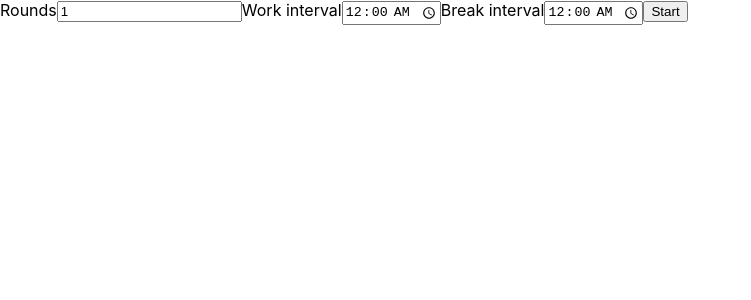
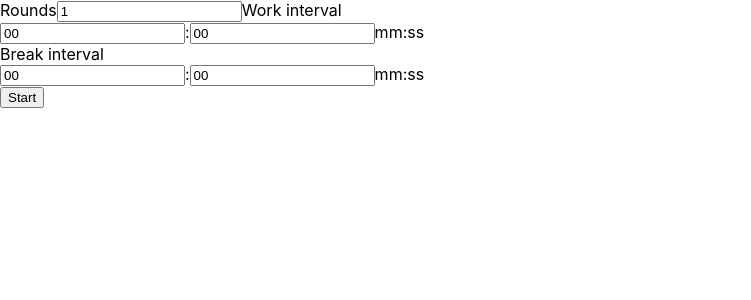
Before and after one commit to flextremedev/workout-interval-timer, a React (Create React App) app: page / in a window 1280 px wide. Shown: the top 300 px of the page, without its empty margins (0-751 px from the left). Built offline with nearby package versions, Linux system fonts and the light colour scheme; the HTML template or start-up script is replaced by a standard one.

Commit message:
Duration input component

```diff
--- a/src/App.js
+++ b/src/App.js
@@ -1,12 +1,7 @@
 import React from 'react';
-import {
-  format,
-  getSeconds,
-  subSeconds,
-  addSeconds,
-  addMinutes,
-} from 'date-fns';
+import { format, getSeconds, subSeconds, addSeconds } from 'date-fns';
 import { Button } from './components/Button/Button';
+import { DurationInput } from './components/DurationInput/DurationInput';
 
 const Status = {
   stopped: 'stopped',
@@ -30,16 +25,6 @@ function App() {
   timeLeftRef.current = timeLeft;
   const handleRoundsChange = e => {
     setRounds(e.target.value);
-  };
-  const handleWorkIntervalChange = e => {
-    const { value } = e.target;
-    const [minutes, seconds] = value.split(':');
-    setWorkInterval(addSeconds(addMinutes(new Date(0), minutes), seconds));
-  };
-  const handleBreakIntervalChange = e => {
-    const { value } = e.target;
-    const [minutes, seconds] = value.split(':');
-    setBreakInterval(addSeconds(addMinutes(new Date(0), minutes), seconds));
   };
   const start = React.useCallback(() => {
     if (status === Status.stopped) {
@@ -96,18 +81,16 @@ function App() {
         min={1}
       />
       <label>Work interval</label>
-      <input
-        data-testid={'work-interval-input'}
-        type="time"
-        value={format(workInterval, 'mm:ss')}
-        onChange={handleWorkIntervalChange}
+      <DurationInput
+        value={workInterval}
+        onChange={setWorkInterval}
+        dataTestId={'work-interval-input'}
       />
       <label>Break interval</label>
-      <input
-        data-testid={'break-interval-input'}
-        type="time"
-        value={format(breakInterval, 'mm:ss')}
-        onChange={handleBreakIntervalChange}
+      <DurationInput
+        value={breakInterval}
+        onChange={setBreakInterval}
+        dataTestId={'break-interval-input'}
       />
       <Button onClick={start} data-testid={'start-button'}>
         {status === Status.stopped ? 'Start' : 'x'}
--- /dev/null
+++ b/src/components/DurationInput/DurationInput.js
@@ -0,0 +1,55 @@
+import React from 'react';
+import PropTypes from 'prop-types';
+import { format, addSeconds, addMinutes } from 'date-fns';
+import { formatStringAsDoubleDigit } from './formatStringAsDoubleDigit';
+
+export function DurationInput({ dataTestId, value, onChange }) {
+  const handleMinutesChange = e => {
+    e.stopPropagation();
+    if (e.target.value) {
+      const { value } = e.target;
+      if (value.match(/^[0-9]*$/)) {
+        const formattedValue = formatStringAsDoubleDigit(value);
+        onChange(addMinutes(new Date(0), formattedValue));
+      }
+    }
+  };
+  const handleSecondsChange = e => {
+    e.stopPropagation();
+    if (e.target.value) {
+      const { value } = e.target;
+      if (value.match(/^[0-9]*$/)) {
+        const formattedValue = formatStringAsDoubleDigit(value);
+        onChange(addSeconds(new Date(0), formattedValue));
+      }
+    }
+  };
+  const handlePaste = e => {
+    e.preventDefault();
+  };
+  return (
+    <div>
+      <input
+        type="text"
+        value={format(value, 'mm')}
+        onChange={handleMinutesChange}
+        onPaste={handlePaste}
+        data-testid={dataTestId && `${dataTestId}-minutes`}
+      />
+      :
+      <input
+        type="text"
+        value={format(value, 'ss')}
+        onChange={handleSecondsChange}
+        onPaste={handlePaste}
+        data-testid={dataTestId && `${dataTestId}-seconds`}
+      />
+      mm:ss
+    </div>
+  );
+}
+DurationInput.propTypes = {
+  dataTestId: PropTypes.string,
+  onChange: PropTypes.func,
+  value: PropTypes.instanceOf(Date).isRequired,
+};
--- /dev/null
+++ b/src/components/DurationInput/formatStringAsDoubleDigit.js
@@ -0,0 +1,15 @@
+export function formatStringAsDoubleDigit(value) {
+  let formattedString = '';
+  if (value.length > 2) {
+    if (value.substring(value.length, value.length - 2) < 60) {
+      formattedString = value.substring(value.length, value.length - 2);
+    } else {
+      formattedString = `0${value.substring(value.length, value.length - 1)}`;
+    }
+  } else if (value.length === 1) {
+    formattedString = `0${value}`;
+  } else if (value.length === 0) {
+    formattedString = '00';
+  }
+  return formattedString;
+}
```
Also changed, not shown: 2 other files (tests, documents, lock files or other folders).
